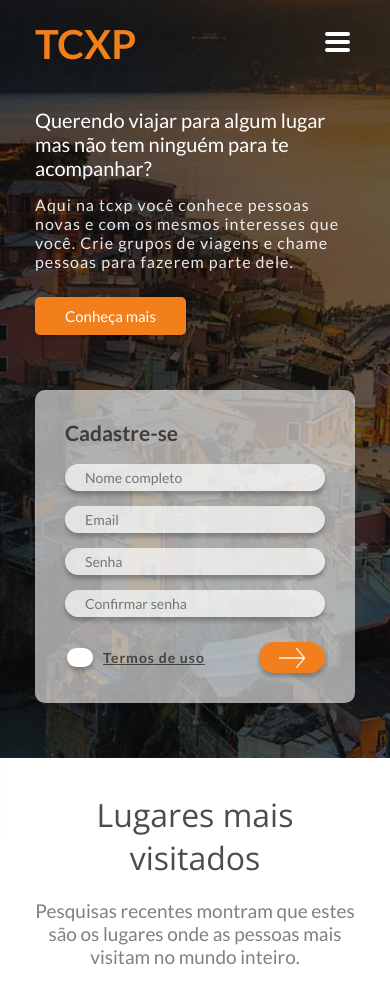
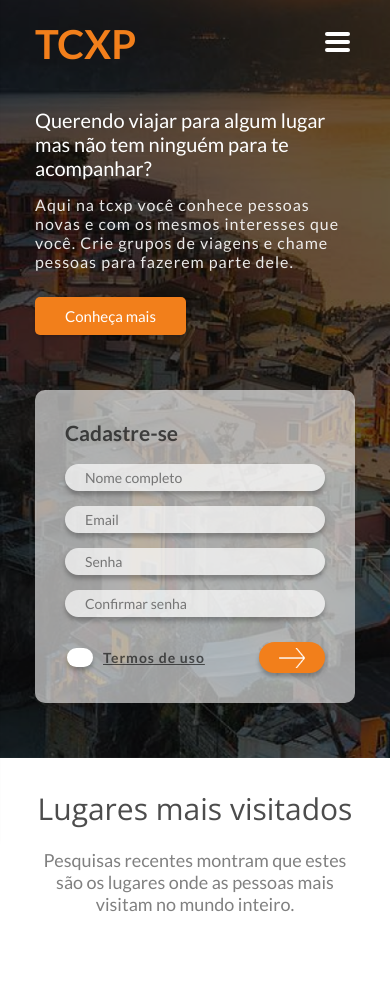
Before and after one commit to henrique2003/app-tcxp, a React (Create React App) app: page / in a window 390 px wide. After the commit the page ends 945 px from the top, so only its background shows below. Built offline with nearby package versions, Linux system fonts and the light colour scheme.

Commit message:
style: most travel header for tablets

```diff
--- a/src/pages/Home/components/MostTravel/style.ts
+++ b/src/pages/Home/components/MostTravel/style.ts
@@ -8,10 +8,10 @@ export const StyledMostTravel = styled.div`
     width: 100%;
 
     h3 {
-      font-family: 'Open Sans', sans-serif;
+      font-family: "Open Sans", sans-serif;
       font-weight: 400;
       font-size: 32px;
-      color: rgba(0,0,0,0.7);
+      color: rgba(0, 0, 0, 0.7);
     }
 
     p {
@@ -22,4 +22,20 @@ export const StyledMostTravel = styled.div`
       margin: 0 auto;
     }
   }
+
+  /* Tablets */
+  @media (max-width: 900px) {
+    margin: 30px 0;
+
+    .most_travel_header {
+      h3 {
+        font-size: 30px;
+      }
+
+      p {
+        margin-top: 20px !important;
+        font-size: 18px;
+      }
+    }
+  }
 `
```
